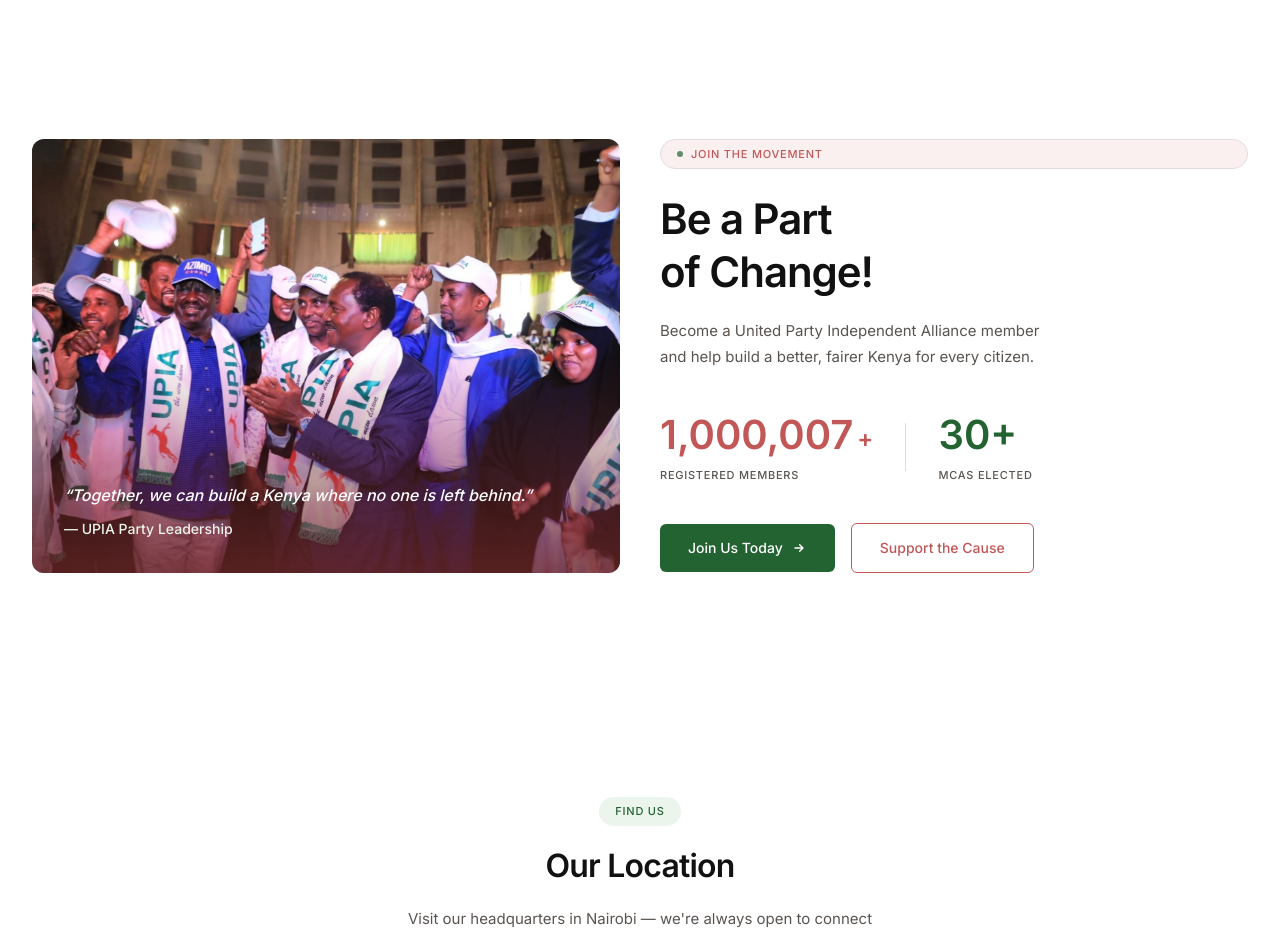
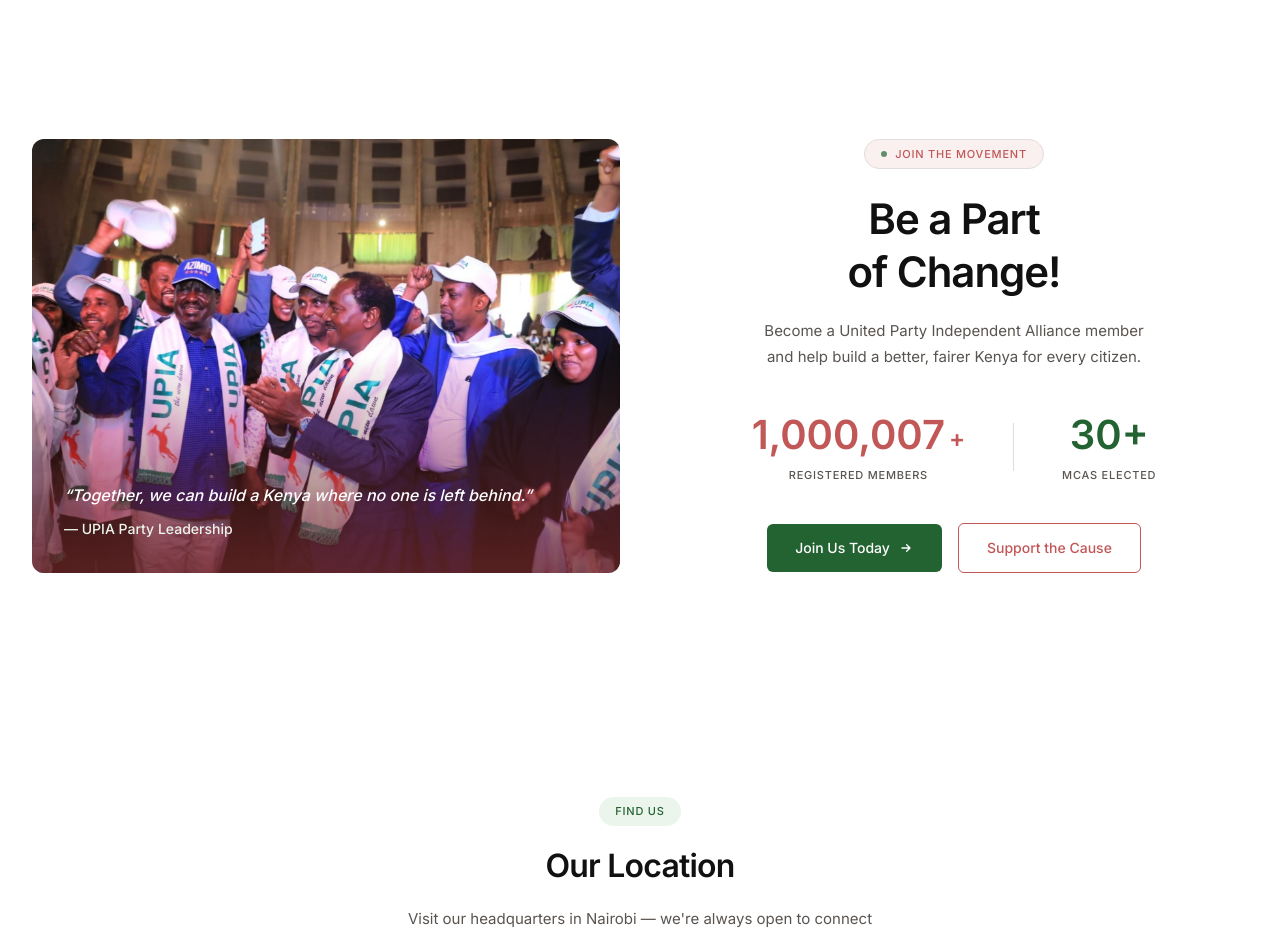
Before and after one commit to Ochieng23/upia_app, a Next.js app: page / in a window 1280 px wide. Shown: the part 2360-3296 px from the top of the page. Built offline with nearby package versions, Linux system fonts and the light colour scheme; no server answers.

Commit message:
Center CallToAction right-column content horizontally and vertically
Co-Authored-By: Claude Sonnet 4.6 <noreply@anthropic.com>

```diff
--- a/src/components/CallToAction.jsx
+++ b/src/components/CallToAction.jsx
@@ -28,7 +28,7 @@ export function CallToAction() {
           </div>
 
           {/* Right — content */}
-          <div className="flex flex-col justify-center">
+          <div className="flex flex-col items-center justify-center text-center">
             <span className="inline-flex items-center gap-2 rounded-full border border-[#E2DCDA] bg-[#FBF0F0] px-4 py-1.5 text-[11px] font-medium uppercase tracking-[0.07em] text-[#C25757]">
               <span className="h-1.5 w-1.5 rounded-full bg-[#236331] animate-pulse" />
               Join the Movement
@@ -42,10 +42,10 @@ export function CallToAction() {
               Become a United Party Independent Alliance member and help build a better, fairer Kenya for every citizen.
             </p>
 
-            {/* Stats — stack on small, row on sm+ */}
-            <div className="mt-8 sm:mt-10 flex flex-col sm:flex-row sm:items-center gap-6 sm:gap-8">
-              <div>
-                <div className="flex items-end gap-1 leading-none">
+            {/* Stats */}
+            <div className="mt-8 sm:mt-10 flex items-center justify-center gap-8 sm:gap-12">
+              <div className="text-center">
+                <div className="flex items-end justify-center gap-1 leading-none">
                   <CountUp
                     className="text-3xl sm:text-4xl font-semibold text-[#C25757]"
                     end={1000007}
@@ -59,10 +59,9 @@ export function CallToAction() {
                 </p>
               </div>
 
-              <div className="hidden sm:block h-12 w-px bg-[#E2DCDA]" />
-              <div className="block sm:hidden h-px w-12 bg-[#E2DCDA]" />
+              <div className="h-12 w-px bg-[#E2DCDA]" />
 
-              <div>
+              <div className="text-center">
                 <p className="text-3xl sm:text-4xl font-semibold leading-none text-[#236331]">30+</p>
                 <p className="mt-2 text-[11px] font-medium uppercase tracking-[0.07em] text-[#5A5450]">
                   MCAs Elected
@@ -71,7 +70,7 @@ export function CallToAction() {
             </div>
 
             {/* CTAs */}
-            <div className="mt-8 sm:mt-10 flex flex-wrap items-center gap-3 sm:gap-4">
+            <div className="mt-8 sm:mt-10 flex flex-wrap items-center justify-center gap-3 sm:gap-4">
               <Link
                 href="/register"
                 className="inline-flex items-center gap-2 rounded-[6px] bg-[#236331] px-6 sm:px-7 py-3 text-sm font-medium text-white hover:bg-[#2B753A] active:scale-[0.98] transition-all duration-150"
```
